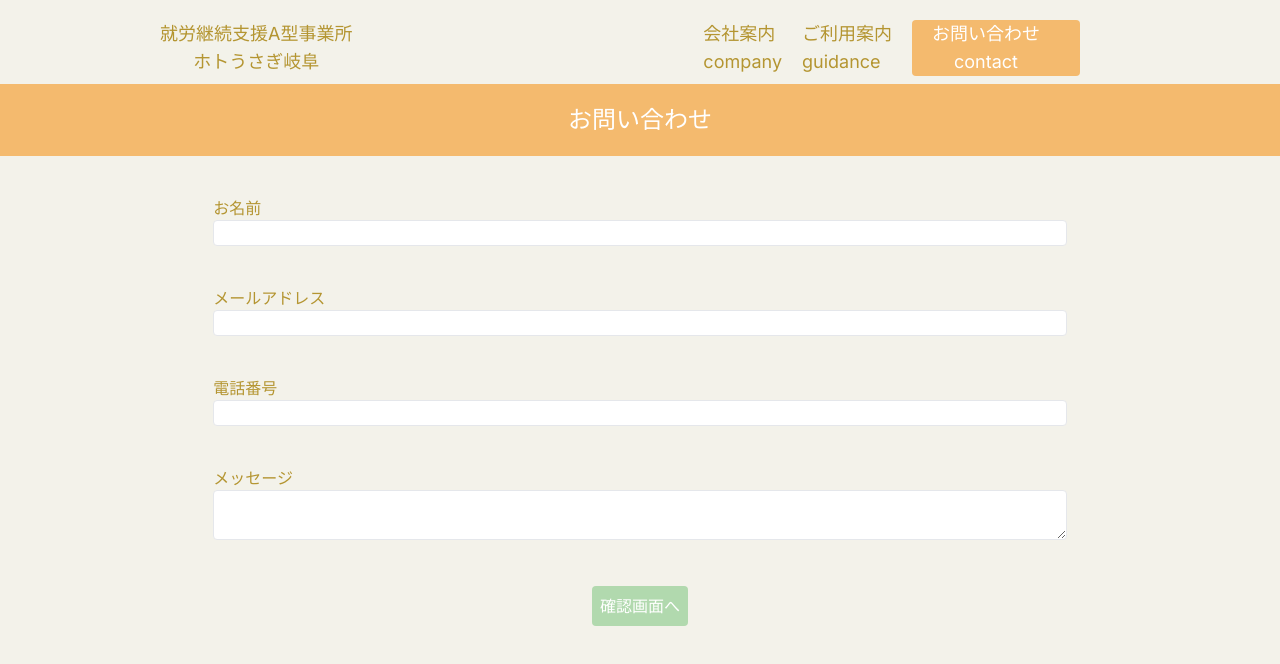
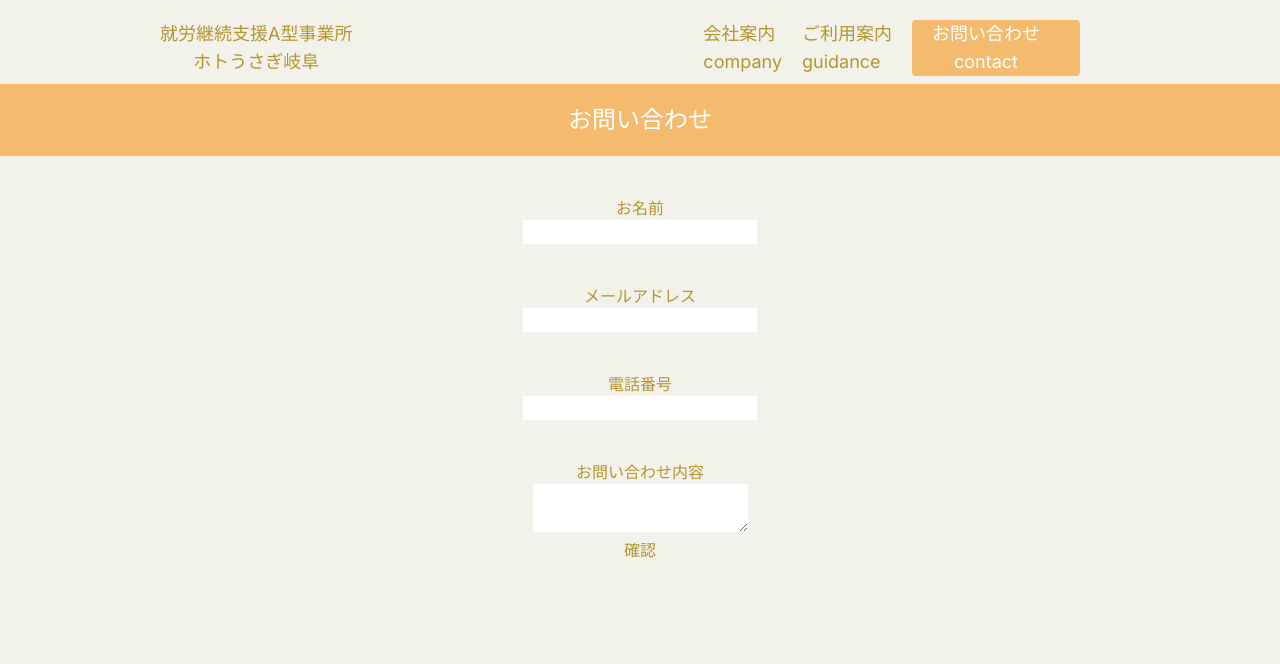
Before and after one commit to tanakakundagane/hotousagi, a Next.js app: page /contact in a window 1280 px wide. Shown: the top 664 px of the page. Built offline with nearby package versions, Linux system fonts and the light colour scheme.

Commit message:
resendの実装をしました

```diff
--- /dev/null
+++ b/components/email-template.tsx
@@ -0,0 +1,20 @@
+import * as React from 'react';
+
+interface EmailTemplateProps {
+  firstName: string;
+  firstMessage: string;
+  firstEmail: string;
+  firstPhone: string;
+}
+
+export const EmailTemplate: React.FC<Readonly<EmailTemplateProps>> = ({
+  firstName, firstMessage,firstEmail,firstPhone
+}) => (
+  <div>
+    <p>お名前:{firstName}</p>
+    <p>メールアドレス:{firstEmail}</p>
+    <p>電話番号:{firstPhone}</p>
+    <p>お問い合わせ内容:</p>
+    <p>{firstMessage}</p>
+  </div>
+);
--- a/package.json
+++ b/package.json
@@ -22,6 +22,7 @@
     "react": "18.2.0",
     "react-bootstrap": "^2.10.2",
     "react-dom": "18.2.0",
+    "resend": "^3.2.0",
     "tailwindcss": "3.4.1",
     "typescript": "5.4.2"
   },
--- /dev/null
+++ b/src/app/api/send/route.ts
@@ -0,0 +1,31 @@
+import { Resend } from 'resend';
+import { EmailTemplate } from '../../../../components/email-template';
+
+const resend = new Resend(process.env.RESEND_API_KEY);
+
+export async function POST(req: Request) {
+  try {
+    const { name, email, phone, message } = await req.json();
+
+    // const userMailData = await resend.emails.send({
+    //   from: 'onboarding@resend.dev',
+    //   to: [email],  // ユーザーのメールアドレス
+    //   subject: `${name}様、お問い合わせありがとうございました`,
+    //   text: `こんにちは ${name}様、\n\nお問い合わせいただきありがとうございます。お問い合わせ内容を確認後、担当者より返信させていただきます。\n\nお問い合わせ内容:\n${message}`,
+    //   react: EmailTemplate({ firstName: name, firstMessage: message, firstEmail: email, firstPhone: phone }),
+    // });
+
+
+    const data = await resend.emails.send({
+      from: 'onboarding@resend.dev',
+      to: ['s20970059@nucba.ac.jp'],
+      subject: `${name}様からのお問い合わせ`,
+      text: `Welcome ${name},Message: ${message}`,
+      react: EmailTemplate({ firstName: `${name}` , firstMessage: `${message}`, firstEmail: `${email}`, firstPhone: `${phone}`}),
+    });
+
+    return Response.json(data);
+  } catch (error) {
+    return Response.json({ error });
+  }
+}
--- a/src/app/contact/page.tsx
+++ b/src/app/contact/page.tsx
@@ -1,6 +1,167 @@
 "use client"
-import React, { useState, useRef } from 'react';
+// import React, { useState, useRef } from 'react';
+// import Header from '../components/Header';
+
+// const Page = () => {
+
+//   const someFunction = () => {
+//     }
+
+//     function anotherFunction() {
+//     // 何かしらの処理
+//     }
+
+
+//     const nameRef = useRef<HTMLInputElement>(null);
+//     const emailRef = useRef<HTMLInputElement>(null);
+//     const telRef = useRef<HTMLInputElement>(null);
+//     const messageRef = useRef<HTMLTextAreaElement>(null);
+
+//     const [name, setName] = useState('');
+//     const [email, setEmail] = useState('');
+//     const [tel, setTel] = useState('');
+//     const [message, setMessage] = useState('');
+
+//     const [pageState, setPageState] = useState('form');
+
+//     let formData = {
+//       name:nameRef.current?.value,
+//       email: emailRef.current?.value,
+//       tel: telRef.current?.value,
+//       message: messageRef.current?.value
+//     };
+
+//     const handleSubmit = async (e:React.FormEvent<HTMLFormElement>) => {
+//       e.preventDefault();
+//       setPageState('confirm');
+//     }
+
+
+//     const handleSend = async (e:React.MouseEvent<HTMLButtonElement>) => {
+//       e.preventDefault();
+//       // console.log("メール送信")
+//       await fetch("api/contacts" , {
+//         method: "POST",
+//         headers: {
+//           Accept: "application/json, text/plain",
+//           "Content-Type": "application/json",
+//         },
+//         body: JSON.stringify(formData),
+//       }).then((res) => {
+//         if (res.status === 200){
+//           setPageState('submitted'); //送信完了ページへ
+//         }
+//       })
+//     };
+
+//     const handleEdit = () => {
+//       setPageState('form'); // 入力フォームに戻る
+//     };
+
+//   return (
+//     <div>
+//       <Header onScrollToSecond={someFunction} onScrollToThird={anotherFunction} showWorkInfo={false} />
+//       <div className='pt-14 text-center  bg-[#f4ba6e] md:pt-0 md:mt-2'>
+//         <h1 className='text-white p-5 lg:text-2xl md:text-xl'>お問い合わせ</h1>
+//       </div>
+
+//       {pageState === 'form' && (
+//           <form onSubmit={(e:React.FormEvent<HTMLFormElement>) => handleSubmit(e)}>
+//           <div className='w-4/6 m-auto mt-10'>
+//             <label htmlFor="name">お名前</label>
+//             <br />
+//             <input
+//               type="text"
+//               className='w-full rounded border'
+//               id='name'
+//               value={name}
+//               onChange={(e) => setName(e.target.value)}
+//               required
+//               ref={nameRef}/>
+//           </div>
+
+//           <div className='w-4/6 m-auto mt-10'>
+//             <label htmlFor="email">メールアドレス</label>
+//             <br />
+//             <input
+//             type="email"
+//             className='w-full rounded border'
+//             id='email'
+//             value={email}
+//             onChange={(e) => setEmail(e.target.value)}
+//             required
+//             ref={emailRef}/>
+//           </div>
+
+//           <div className='w-4/6 m-auto mt-10'>
+//             <label htmlFor="tel">電話番号</label>
+//             <br />
+//             <input
+//             type="tel"
+//             className='w-full rounded border'
+//             id='tel'
+//             value={tel}
+//             onChange={(e) => setTel(e.target.value)}
+//             required
+//             ref={telRef}/>
+//           </div>
+
+//           <div className='w-4/6 m-auto mt-10'>
+//             <label htmlFor="message">メッセージ</label>
+//             <br />
+//             <textarea
+//             name='message'
+//             className='w-full rounded border' id='message'
+//             value={message}
+//             onChange={(e) => setMessage(e.target.value)}
+//             required
+//             ref={messageRef}/>
+//           </div>
+
+//           <div className='flex justify-center mt-10'>
+//             <button
+//             type='submit' className='bg-customGreen text-white p-2 rounded'>確認画面へ</button>
+//           </div>
+//         </form>
+//       )}
+
+//       {pageState === 'confirm' && (
+//         <div className='w-1/2 mx-auto text-center mt-10'>
+//         <h2 className='text-lg'>入力内容の確認</h2>
+//         <p className='mt-4'>
+//           <strong>お名前:</strong> {formData.name}
+//         </p>
+//         <p className='mt-4'>
+//           <strong>メールアドレス:</strong> {formData.email}
+//         </p>
+//         <p className='mt-4'>
+//           <strong>電話番号:</strong> {formData.tel}
+//         </p>
+//         <p className='mt-4'>
+//           <strong>メッセージ:</strong> {formData.message}
+//         </p>
+//         <div className='mt-4'>
+//           この内容で
+//           <button onClick={handleSend} className='px-2 mx-2 bg-customGreen text-white rounded'>送信</button>
+//           <button onClick={handleEdit} className='px-2 mx-2 bg-customGreen text-white rounded'>修正する</button>
+//         </div>
+//       </div>
+//       )}
+//       {pageState === 'submitted' && (
+//         <div>送信完了しました！</div>
+//       )}
+//     </div>
+//   );
+// };
+
+
+// export default Page;
+
+import Link from 'next/link';
+import React, { useState } from 'react';
 import Header from '../components/Header';
+
+
 
 const Page = () => {
 
@@ -11,148 +172,109 @@ const Page = () => {
     // 何かしらの処理
   }
 
+  const [formData, setFormData] = useState({
+    name: '',
+    email: '',
+    phone: '',
+    message: ''
+  });
+  const [page, setPage] = useState('form'); // form, confirm, submit, complete
 
-    const nameRef = useRef<HTMLInputElement>(null);
-    const emailRef = useRef<HTMLInputElement>(null);
-    const telRef = useRef<HTMLInputElement>(null);
-    const messageRef = useRef<HTMLTextAreaElement>(null);
-
-    const [name, setName] = useState('');
-    const [email, setEmail] = useState('');
-    const [tel, setTel] = useState('');
-    const [message, setMessage] = useState('');
-
-    const [pageState, setPageState] = useState('form');
-
-    let formData = {
-      name:nameRef.current?.value,
-      email: emailRef.current?.value,
-      tel: telRef.current?.value,
-      message: messageRef.current?.value
+  const handleChange = (event: React.ChangeEvent<HTMLInputElement | HTMLTextAreaElement>) => {
+    const { name, value } = event.target;
+    setFormData(prevState => ({ ...prevState, [name]: value }));
   };
 
-    const handleSubmit = async (e:React.FormEvent<HTMLFormElement>) => {
-      e.preventDefault();
-      setPageState('confirm');
+  const handleConfirm = (event: React.FormEvent) => {
+    event.preventDefault();
+    setPage('confirm');
+  };
+
+  const handleSubmit = async (event: React.FormEvent) => {
+    event.preventDefault();
+    try {
+      const response = await fetch('/api/send', {
+        method: 'POST',
+        headers: {
+          'Content-Type': 'application/json'
+        },
+        body: JSON.stringify(formData)
+      });
+
+      if (response.ok) {
+        setPage('complete'); // Change page to show completion message
+      } else {
+        throw new Error('Network response was not ok.');
       }
-
-
-    const handleSend = async (e:React.MouseEvent<HTMLButtonElement>) => {
-      e.preventDefault();
-      // console.log("メール送信")
-      await fetch("api/contacts" , {
-        method: "POST",
-        headers: {
-          Accept: "application/json, text/plain",
-          "Content-Type": "application/json",
-        },
-        body: JSON.stringify(formData),
-      }).then((res) => {
-        if (res.status === 200){
-          setPageState('submitted'); //送信完了ページへ
+    } catch (error) {
+      console.error('送信エラー:', error);
+      alert('送信に失敗しました');
     }
-      })
   };
 
   const handleEdit = () => {
-      setPageState('form'); // 入力フォームに戻る
+    setPage('form');
   };
 
   return (
-    <div>
-      <Header onScrollToSecond={someFunction} onScrollToThird={anotherFunction} showWorkInfo={false} />
+    <>
+    <Header onScrollToSecond={someFunction} onScrollToThird={anotherFunction} showWorkInfo={false}/>
+
     <div className='pt-14 text-center  bg-[#f4ba6e] md:pt-0 md:mt-2'>
       <h1 className='text-white p-5 lg:text-2xl md:text-xl'>お問い合わせ</h1>
     </div>
 
-      {pageState === 'form' && (
-          <form onSubmit={(e:React.FormEvent<HTMLFormElement>) => handleSubmit(e)}>
+
+      {page === 'form' && (
+        <form onSubmit={handleConfirm} className='m-auto w-5/6 text-center'>
           <div className='w-4/6 m-auto mt-10'>
-            <label htmlFor="name">お名前</label>
-            <br />
-            <input
-              type="text"
-              className='w-full rounded border'
-              id='name'
-              value={name}
-              onChange={(e) => setName(e.target.value)}
-              required
-              ref={nameRef}/>
+            <label>お名前</label>
+            <br/>
+            <input type="text" name="name" value={formData.name} onChange={handleChange}/>
           </div>
 
           <div className='w-4/6 m-auto mt-10'>
-            <label htmlFor="email">メールアドレス</label>
-            <br />
-            <input
-            type="email"
-            className='w-full rounded border'
-            id='email'
-            value={email}
-            onChange={(e) => setEmail(e.target.value)}
-            required
-            ref={emailRef}/>
+            <label>メールアドレス</label>
+            <br/>
+            <input type="email" name="email" value={formData.email} onChange={handleChange} />
           </div>
 
           <div className='w-4/6 m-auto mt-10'>
-            <label htmlFor="tel">電話番号</label>
-            <br />
-            <input
-            type="tel"
-            className='w-full rounded border'
-            id='tel'
-            value={tel}
-            onChange={(e) => setTel(e.target.value)}
-            required
-            ref={telRef}/>
+            <label>電話番号</label>
+            <br/>
+            <input type="tel" name="phone" value={formData.phone} onChange={handleChange} />
           </div>
 
           <div className='w-4/6 m-auto mt-10'>
-            <label htmlFor="message">メッセージ</label>
-            <br />
-            <textarea
-            name='message'
-            className='w-full rounded border' id='message'
-            value={message}
-            onChange={(e) => setMessage(e.target.value)}
-            required
-            ref={messageRef}/>
+            <label>お問い合わせ内容</label>
+            <br/>
+            <textarea name="message" value={formData.message} onChange={handleChange} />
           </div>
-
-          <div className='flex justify-center mt-10'>
-            <button
-            type='submit' className='bg-customGreen text-white p-2 rounded'>確認画面へ</button>
-          </div>
+          <button type="submit">確認</button>
         </form>
       )}
 
-      {pageState === 'confirm' && (
-        <div className='w-1/2 mx-auto text-center mt-10'>
-        <h2 className='text-lg'>入力内容の確認</h2>
-        <p className='mt-4'>
-          <strong>お名前:</strong> {formData.name}
-        </p>
-        <p className='mt-4'>
-          <strong>メールアドレス:</strong> {formData.email}
-        </p>
-        <p className='mt-4'>
-          <strong>電話番号:</strong> {formData.tel}
-        </p>
-        <p className='mt-4'>
-          <strong>メッセージ:</strong> {formData.message}
-        </p>
-        <div className='mt-4'>
-          この内容で
-          <button onClick={handleSend} className='px-2 mx-2 bg-customGreen text-white rounded'>送信</button>
-          <button onClick={handleEdit} className='px-2 mx-2 bg-customGreen text-white rounded'>修正する</button>
-        </div>
+      {page === 'confirm' && (
+        <div>
+          <h2>確認ページ</h2>
+          <p>お名前: {formData.name}</p>
+          <p>メールアドレス: {formData.email}</p>
+          <p>電話番号: {formData.phone}</p>
+          <p>お問い合わせ内容: {formData.message}</p>
+          <button onClick={handleSubmit}>送信</button>
+          <button onClick={handleEdit}>訂正</button>
         </div>
       )}
-      {pageState === 'submitted' && (
-        <div>送信完了しました！</div>
+      {page === 'complete' && (
+        <div>
+          <h2>送信完了</h2>
+          <p>お問い合わせいただきありがとうございます。</p>
+          <p>内容を確認のうえ、返信させていただきます。</p>
+          <Link href="/">ホームに戻る</Link>
+        </div>
       )}
-    </div>
+    </>
   );
-};
-
+}
 
 export default Page;
--- a/src/pages/api/contacts.ts
+++ /dev/null
@@ -1,92 +0,0 @@
-import { NextApiRequest, NextApiResponse } from "next";
-import nodemailer from "nodemailer"
-
-export default function sendGmail(req: NextApiRequest, res:NextApiResponse){
-
-  if (!req.body.name || !req.body.email || !req.body.message || !req.body.tel) {
-    return res.status(400).send('必要なデータが不足しています。');
-  }
-
-
-
-  const transporter = nodemailer.createTransport({
-    host: "smtp.gmail.com",
-    port: 587,
-    secure: false,
-    auth: {
-      user: process.env.GMAILUSER,
-      pass: process.env.GMAILPASSWORD
-    }
-  });
-
-  //管理人が受け取るメールの設定
-
-  const toHostMailData = {
-    from: req.body.email,
-    to: "s20970059@nucba.ac.jp",
-    subject: `[お問い合わせ] ${req.body.name}様より`,
-    text: `${req.body.message} Send from ${req.body.email}`,
-    html: `
-      <p>[名前]</p>
-      <p>${req.body.name}</p>
-      <p>[メッセージ内容]</p>
-      <p>${req.body.message}</p>
-      <p>[メールアドレス]</p>
-      <p>${req.body.email}</p>
-      <p>電話番号</p>
-      <p>${req.body.tel}</p>
-    `
-  };
-
-  transporter.sendMail(toHostMailData, function(err, info) {
-    if (err) {
-        console.error('Sending mail failed:', err);
-        return res.status(500).send('メール送信に失敗しました。');
-    }
-    console.log('Mail sent:', info.response);
-    res.send("成功しました");
-});
-
-  return res.send("成功しました") ;
-}
-
-// import { NextApiRequest, NextApiResponse } from "next";
-// import nodemailer from "nodemailer";
-
-// export default function sendGmail(req: NextApiRequest, res: NextApiResponse) {
-//   // データの存在確認
-//   if (!req.body.name || !req.body.email || !req.body.message || !req.body.tel) {
-//     return res.status(400).send('必要なデータが不足しています。');
-//   }
-
-//   const transporter = nodemailer.createTransport({
-//     host: "smtp.gmail.com",
-//     port: 587,
-//     auth: {
-//       user: process.env.GMAILUSER,
-//       pass: process.env.GMAILPASSWORD
-//     }
-//   });
-
-//   const toHostMailData = {
-//     from: req.body.email,
-//     to: "s20970059@nucba.ac.jp",
-//     subject: `[お問い合わせ] ${req.body.name}様より`,
-//     text: `${req.body.message} Send from ${req.body.email}`,
-//     html: `
-//       <p><strong>[名前]</strong> ${req.body.name}</p>
-//       <p><strong>[メッセージ内容]</strong> ${req.body.message}</p>
-//       <p><strong>[メールアドレス]</strong> ${req.body.email}</p>
-//       <p><strong>[電話番号]</strong> ${req.body.tel}</p>
-//     `
-//   };
-
-//   transporter.sendMail(toHostMailData, function(err, info) {
-//     if (err) {
-//       console.error(err);
-//       return res.status(500).send('メール送信に失敗しました。');
-//     }
-//     console.log(info);
-//     return res.send("成功しました");
-//   });
-// }
```
Also changed, not shown: 2 other files (tests, documents, lock files or other folders). Lines whose indentation alone changed are shown as unchanged.
